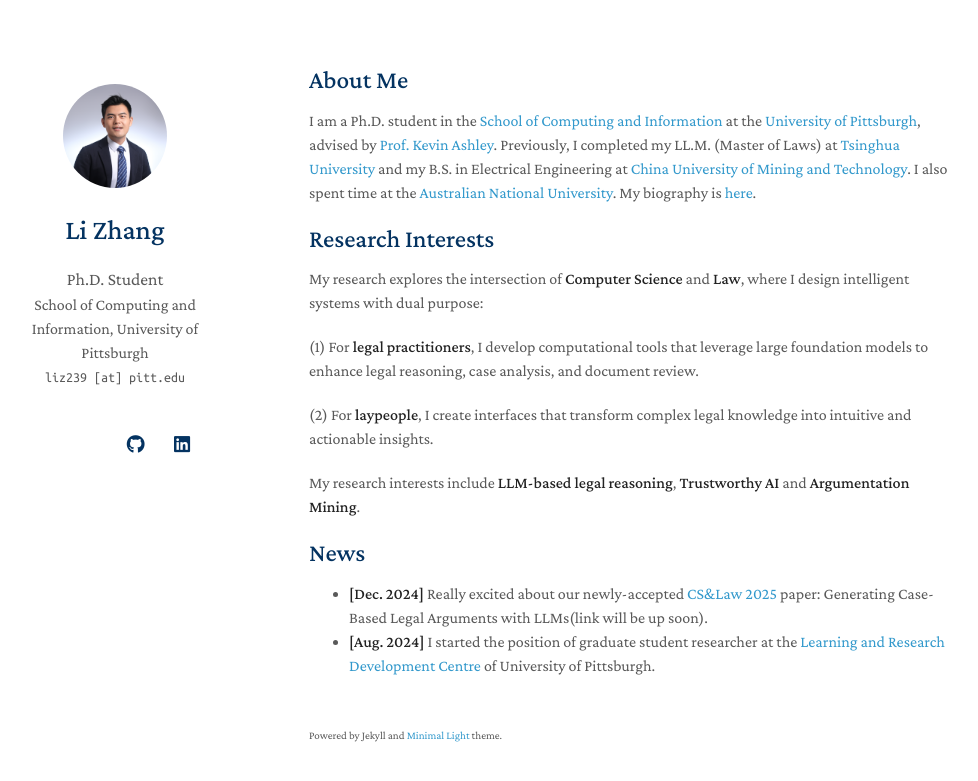
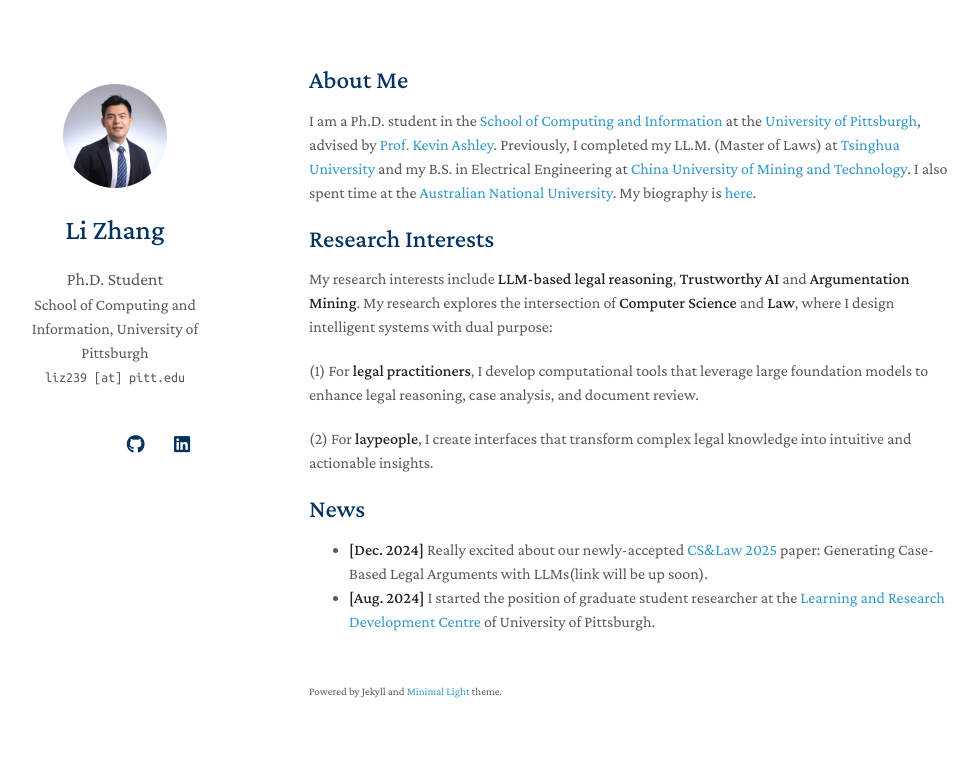
Before and after one commit to lizhang-AIandLaw/lizhang-AIandLaw.github.io, a Jekyll site: the page built from index.md, in a window 1280 px wide. Shown: the top 781 px of the page, without its empty margins (161-1139 px from the left). Built offline with Jekyll 4.4.1, drawn with Linux system fonts in a browser that asks for light colours; a style sheet for code colours, icons or effects is not loaded; our own code applies the rules of GitHub Pages for plain Markdown files.

```diff
--- a/index.md
+++ b/index.md
@@ -8,13 +8,11 @@ I am a Ph.D. student in the [School of Computing and Information](https://www.sc
 
 ## Research Interests
 
-My research explores the intersection of **Computer Science** and **Law**, where I design intelligent systems with dual purpose:
+My research interests include **LLM-based legal reasoning**, **Trustworthy AI** and **Argumentation Mining**. My research explores the intersection of **Computer Science** and **Law**, where I design intelligent systems with dual purpose:
 
 (1) For **legal practitioners**, I develop computational tools that leverage large foundation models to enhance legal reasoning, case analysis, and document review.
 
 (2) For **laypeople**, I create interfaces that transform complex legal knowledge into intuitive and actionable insights.
-
-My research interests include **LLM-based legal reasoning**, **Trustworthy AI** and **Argumentation Mining**.
 
 ## News
 - **[Dec. 2024]** Really excited about our newly-accepted [CS&Law 2025](https://computersciencelaw.org/2025/) paper: Generating Case-Based Legal Arguments with LLMs(link will be up soon).
```
